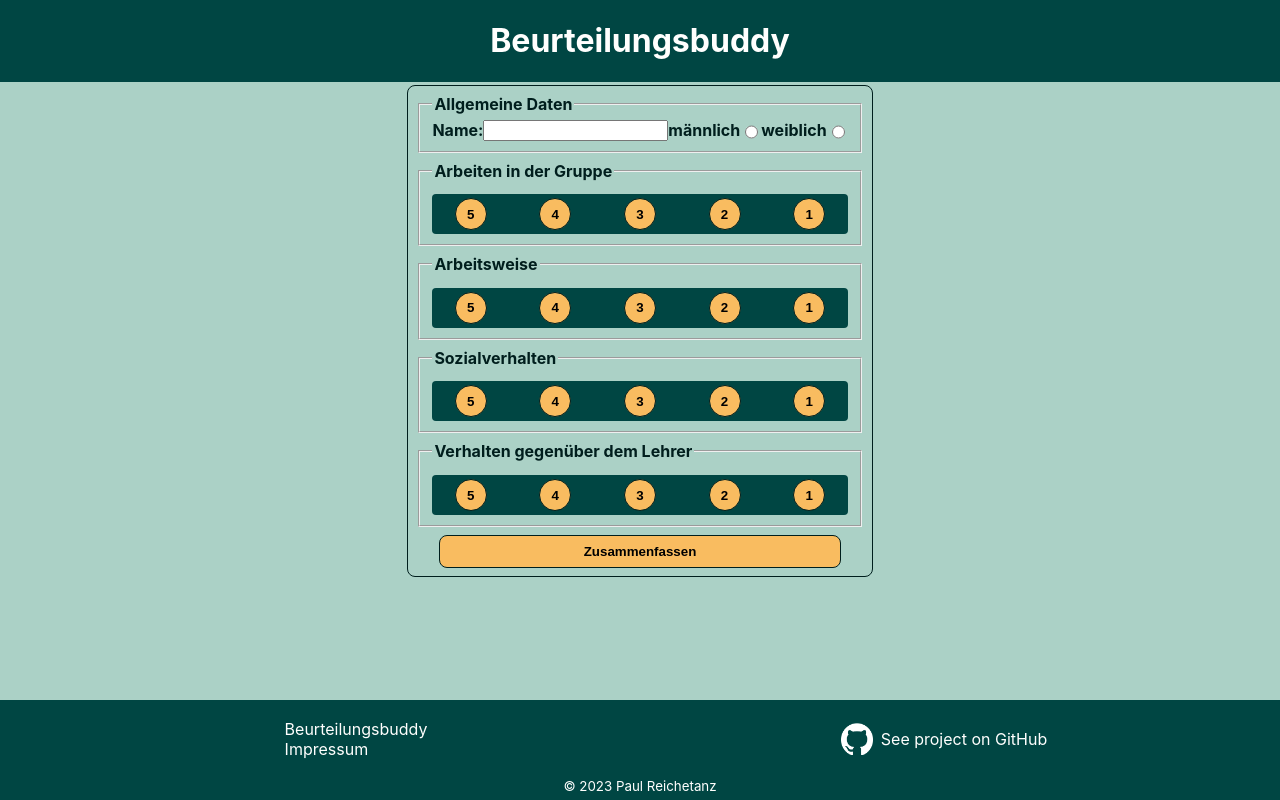
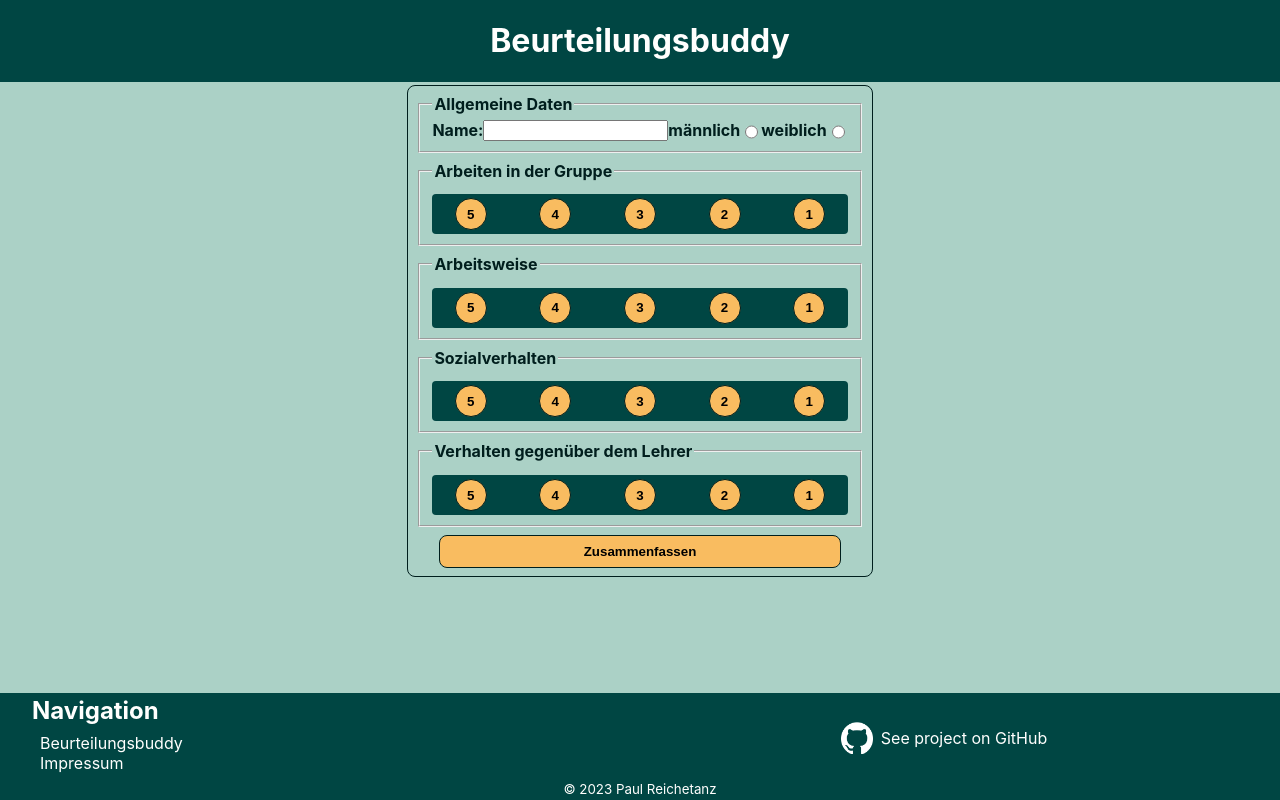
Before and after one commit to PReichetanz/beurteilungsbuddy, a Next.js app: page / in a window 1280 px wide. Built offline with nearby package versions, Linux system fonts and the light colour scheme.

Commit message:
adjust styling of footer

```diff
--- a/components/Footer/index.js
+++ b/components/Footer/index.js
@@ -6,14 +6,15 @@ export default function Footer() {
   return (
     <StyledFooter>
       <StyledNavigation>
-        <ul role="list">
+        <NavigationHeading>Navigation</NavigationHeading>
+        <NavigationList role="list">
           <li>
             <StyledLink href="/">Beurteilungsbuddy</StyledLink>
           </li>
           <li>
             <StyledLink href="/impressum">Impressum</StyledLink>
           </li>
-        </ul>
+        </NavigationList>
       </StyledNavigation>
       <StyledLink href="https://github.com/PReichetanz/beurteilungsbuddy">
         <LogoContainer>
@@ -43,16 +44,23 @@ const LogoContainer = styled.div`
   gap: 0.5rem;
 `;
 
+const NavigationHeading = styled.h2`
+  margin: 0;
+`;
+
+const NavigationList = styled.ul`
+  padding: 0.5rem;
+`;
+
 const StyledFooter = styled.footer`
   background-color: var(--color-background-dark);
   color: var(--color-text-white);
   width: 100%;
-  height: 100px;
   display: grid;
   grid-template-areas:
     "nav social"
     "copy copy";
-  grid-template-rows: 1fr 1fr;
+  grid-template-rows: 1fr auto;
   grid-template-columns: 1fr 1fr;
   justify-items: center;
   align-items: center;
@@ -62,8 +70,12 @@ const StyledFooter = styled.footer`
 const StyledLink = styled(Link)`
   text-decoration: none;
   color: var(--color-text-white);
+  &:hover {
+    font-weight: bold;
+  }
 `;
 
 const StyledNavigation = styled.nav`
   grid-area: nav;
+  justify-self: start;
 `;
--- a/styles.js
+++ b/styles.js
@@ -33,5 +33,6 @@ export default createGlobalStyle`
 
   ul {
     list-style: none;
+    margin: 0;
   }
 `;
```
